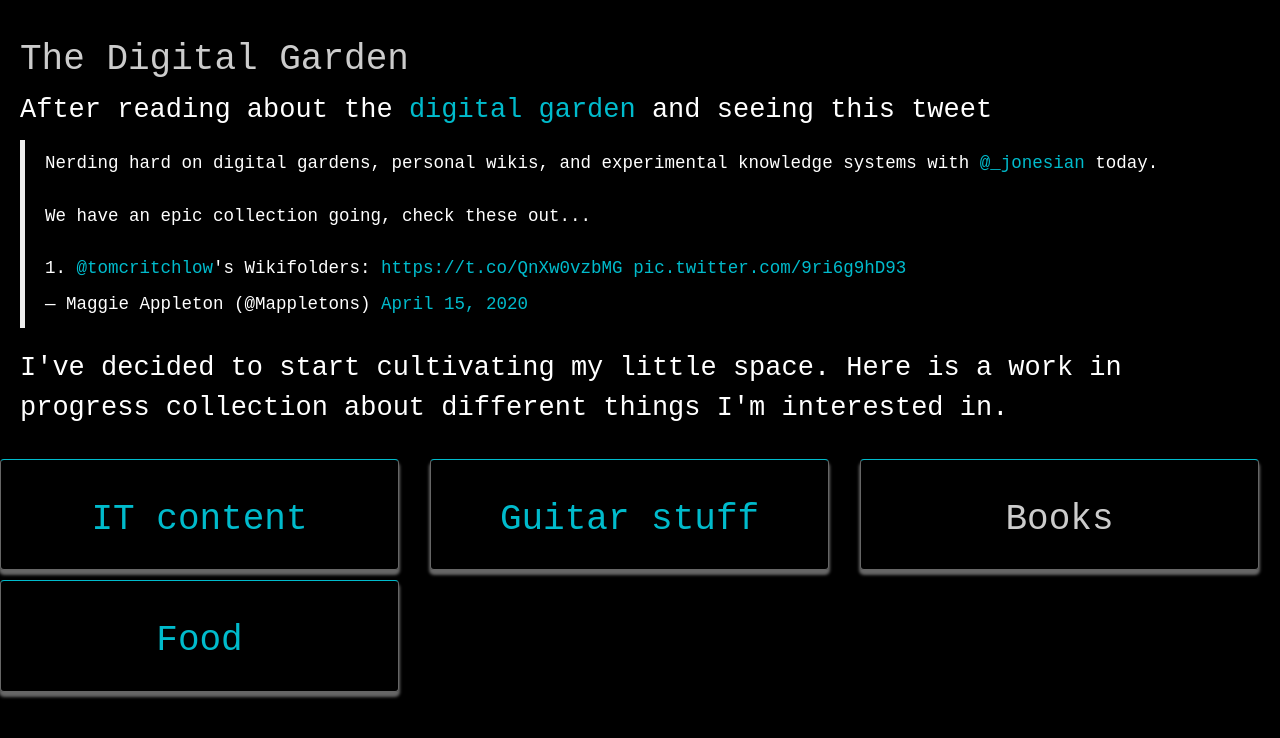
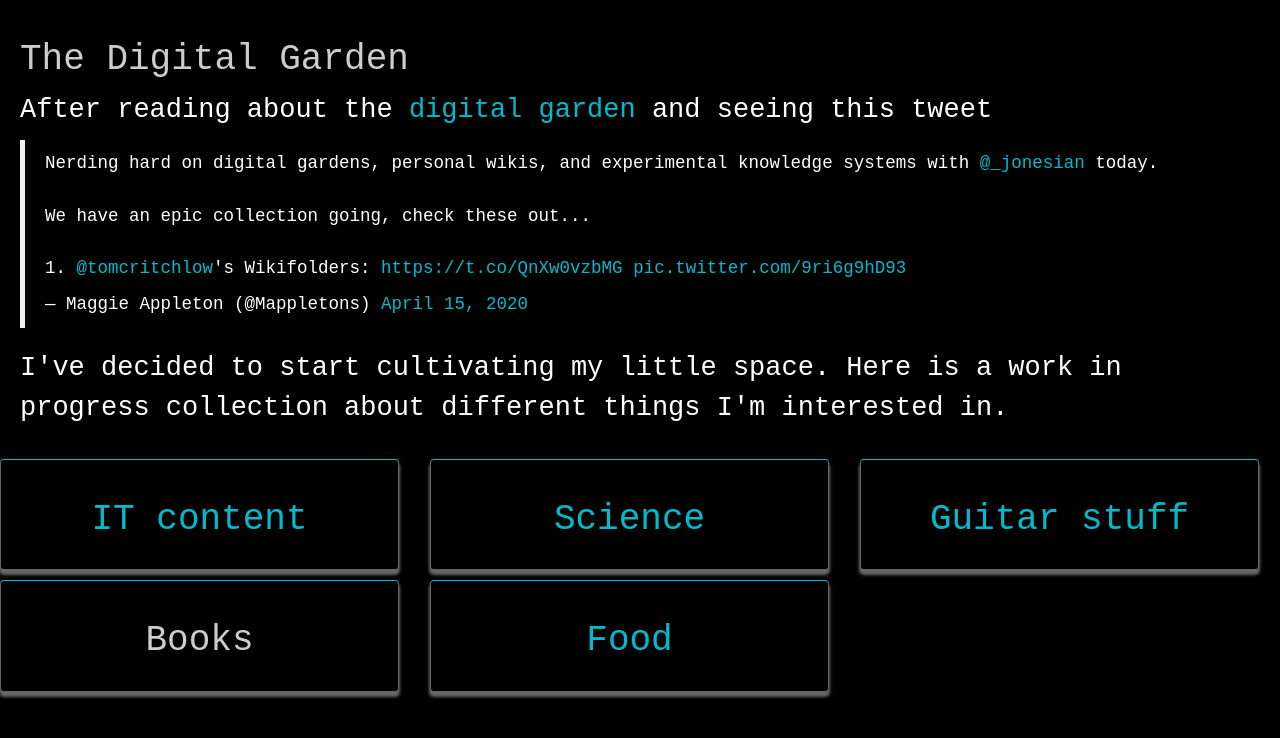
Before and after one commit to wildeng/wildeng.github.io, a Jekyll site: the page built from digital_garden.html, in a window 1280 px wide. Shown: the top 738 px of the page. Built offline with Jekyll 4.4.1, drawn with Linux system fonts in a browser that asks for light colours; comment, search, counter and statistics services are not loaded.

Commit message:
Add science to dogital garden

```diff
--- a/_includes/garden_content.html
+++ b/_includes/garden_content.html
@@ -8,6 +8,11 @@
   <a href="/garden-pages/it-content/directory" title="it and programming resources">
     <div class="garden-item garden-item-borders">
       <h1>IT content</h1>
+    </div>
+  </a>
+  <a href="/garden-pages/science/directory" title="science resources">
+    <div class="garden-item garden-item-borders">
+      <h1>Science</h1>
     </div>
   </a>
   <a href="/garden-pages/guitar/directory" title="guitar resources">
```
